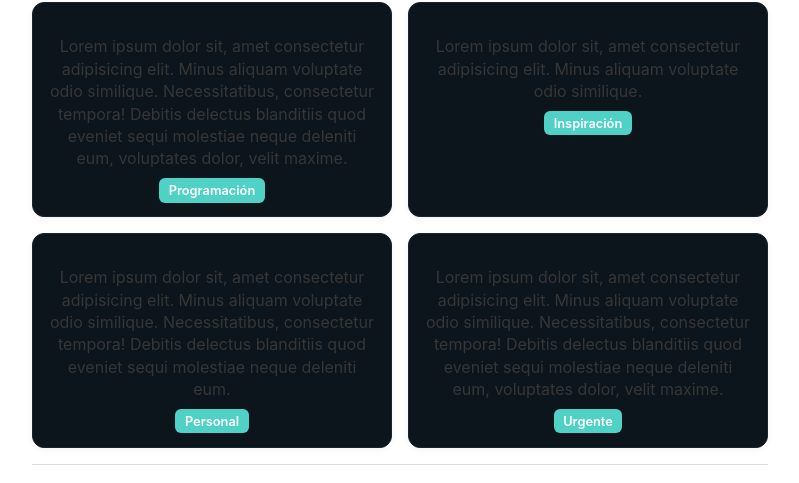
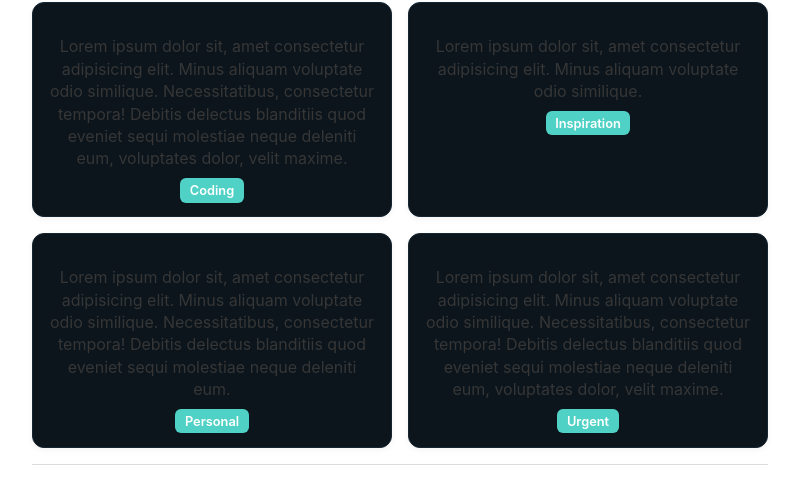
Before and after one commit to UOdriozola28/notes-proyect, a React (Vite) app: page / in a window 1280 px wide. Shown: the part 464-947 px from the top of the page, without its empty margins (240-1039 px from the left). Built offline with nearby package versions, Linux system fonts and the light colour scheme.

Commit message:
Fix label translations in consts.ts

```diff
--- a/src/consts.ts
+++ b/src/consts.ts
@@ -1,9 +1,9 @@
 
 export const LABELS = {
-  URGENT: 'Urgente',
-  INSPIRATION: 'Inspiración',
+  URGENT: 'Urgent',
+  INSPIRATION: 'Inspiration',
   PERSONAL: 'Personal',
-  CODING: 'Programación'
+  CODING: 'Coding'
 } as const
 
 export const initialNotes = [
```
